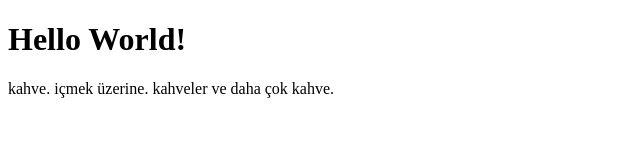
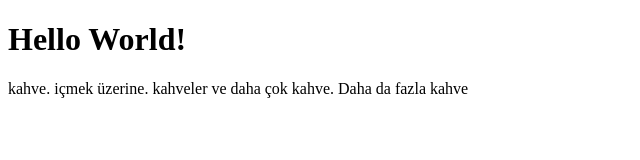
Before and after one commit to metin-yat/introToDevOps1, a plain HTML site: page index.html in a window 1280 px wide. Shown: the whole page, without its empty margins (0-640 px from the left). Drawn offline with Linux system fonts and the light colour scheme.

Commit message:
Update index.html

```diff
--- a/index.html
+++ b/index.html
@@ -5,6 +5,6 @@
 </head>
 <body>
     <h1>Hello World!</h1>
-    <p>kahve. içmek üzerine. kahveler ve daha çok kahve.</p>
+    <p>kahve. içmek üzerine. kahveler ve daha çok kahve. Daha da fazla kahve</p>
 </body>
 </html>
```
